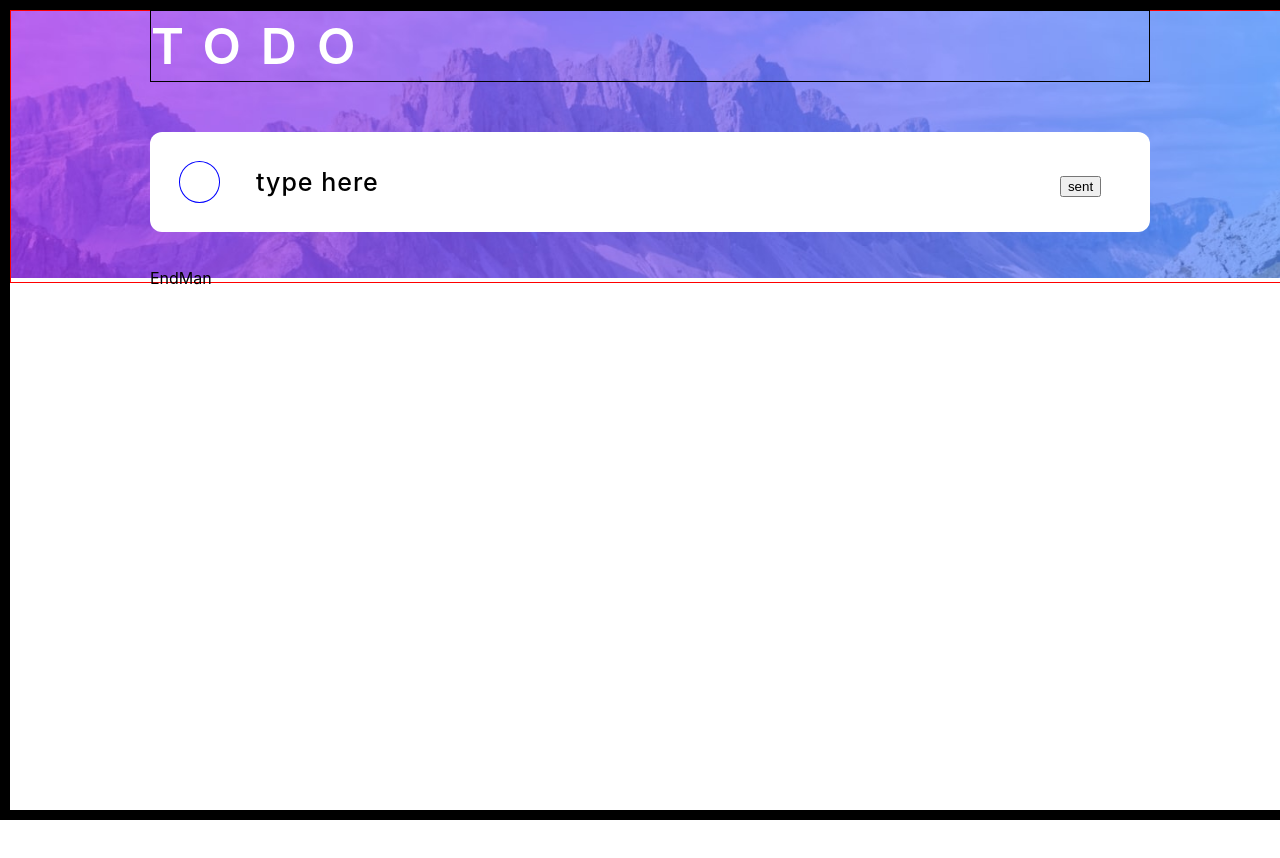
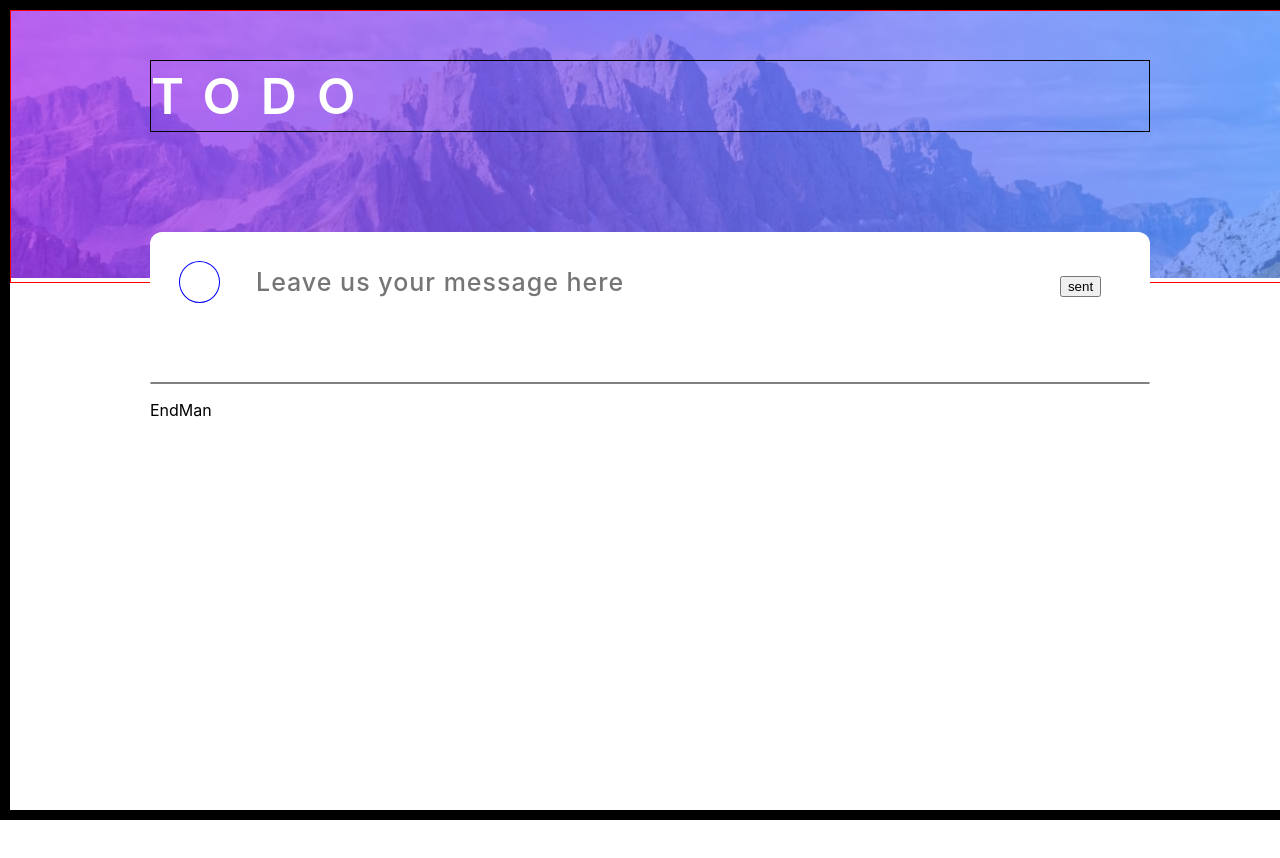
Before and after one commit to EdRafCas/Todo_app, a React (Create React App) app: page / in a window 1280 px wide. Shown: the top 858 px of the page. Built offline with nearby package versions, Linux system fonts and the light colour scheme.

Commit message:
minor changes to styles

```diff
--- a/src/App.js
+++ b/src/App.js
@@ -26,7 +26,7 @@ const App = () => {
     }
   ]
 
-  const [typing, changeTyping] = useState("type here")
+  const [typing, changeTyping] = useState("")
   const [existingtList, changeExistingList] = useState([])
 
   const handleChange = (e) =>{
--- a/src/App.scss
+++ b/src/App.scss
@@ -25,10 +25,11 @@
    /*  border:1px red solid; */
     z-index:2;
     .header-top{
+      margin-top:50px;
       border:1px black solid;
       padding:5px;
       padding-left:0px;
-      margin-bottom:50px;
+      margin-bottom:100px;
       span{
         font-size:50px;
         letter-spacing: 20px;
@@ -45,7 +46,7 @@
       align-items: center;
       background-color: #fff;
       border-radius: 12px;
-      margin-bottom:20px;
+      margin-bottom:50px;
         .checkbox-container{
           display:grid;
           place-items:center;
@@ -79,12 +80,8 @@
       /* border:1px red solid; */
       border-collapse: separate;
       overflow:hidden;
-      box-shadow:
-      2px 0 0 0 #888,
-      0 2px 0 0 #888,
-      2px 2px 0 0 #888,   /* Just to fix the corner */
-      2px 0 0 0 #888 inset,
-      0 2px 0 0 #888 inset;
+      border: 1px grey solid;
+
       .input-container-list{
         height:100px;
         /* border:1px red solid; */
```
